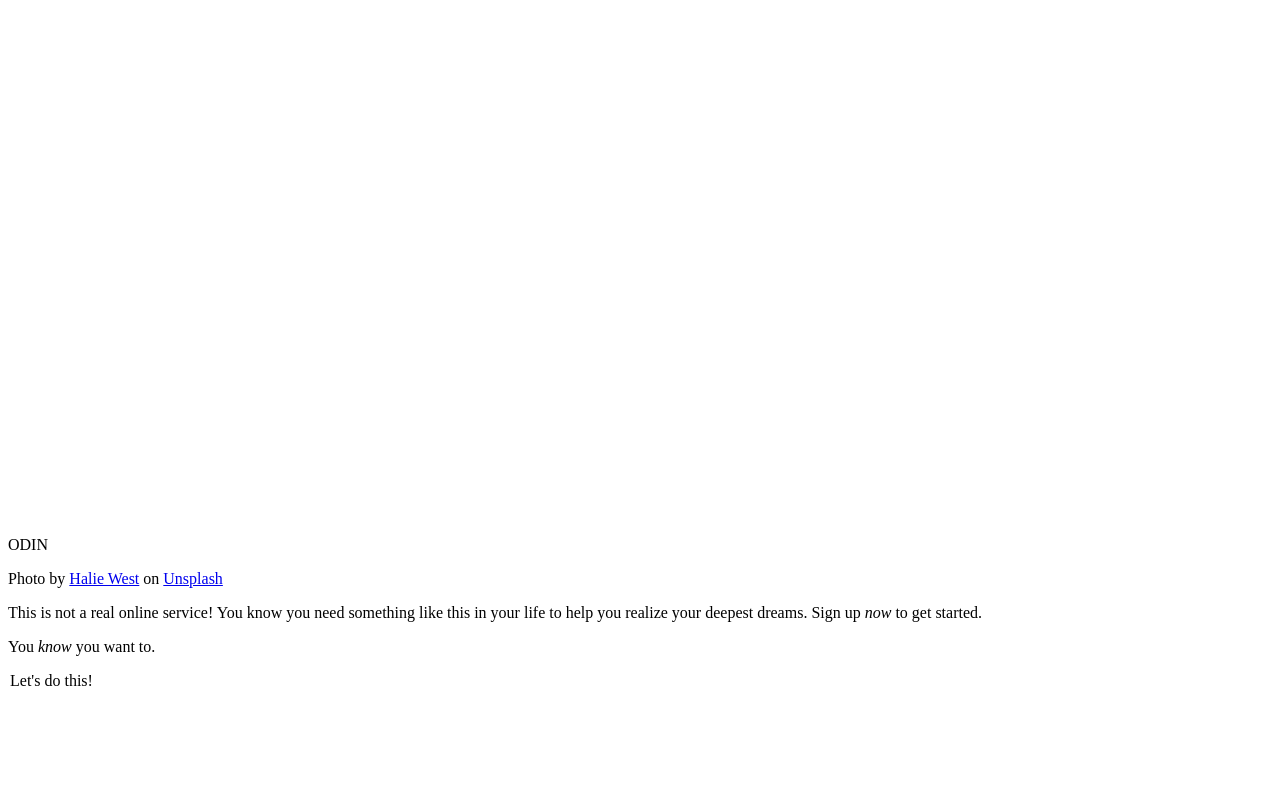
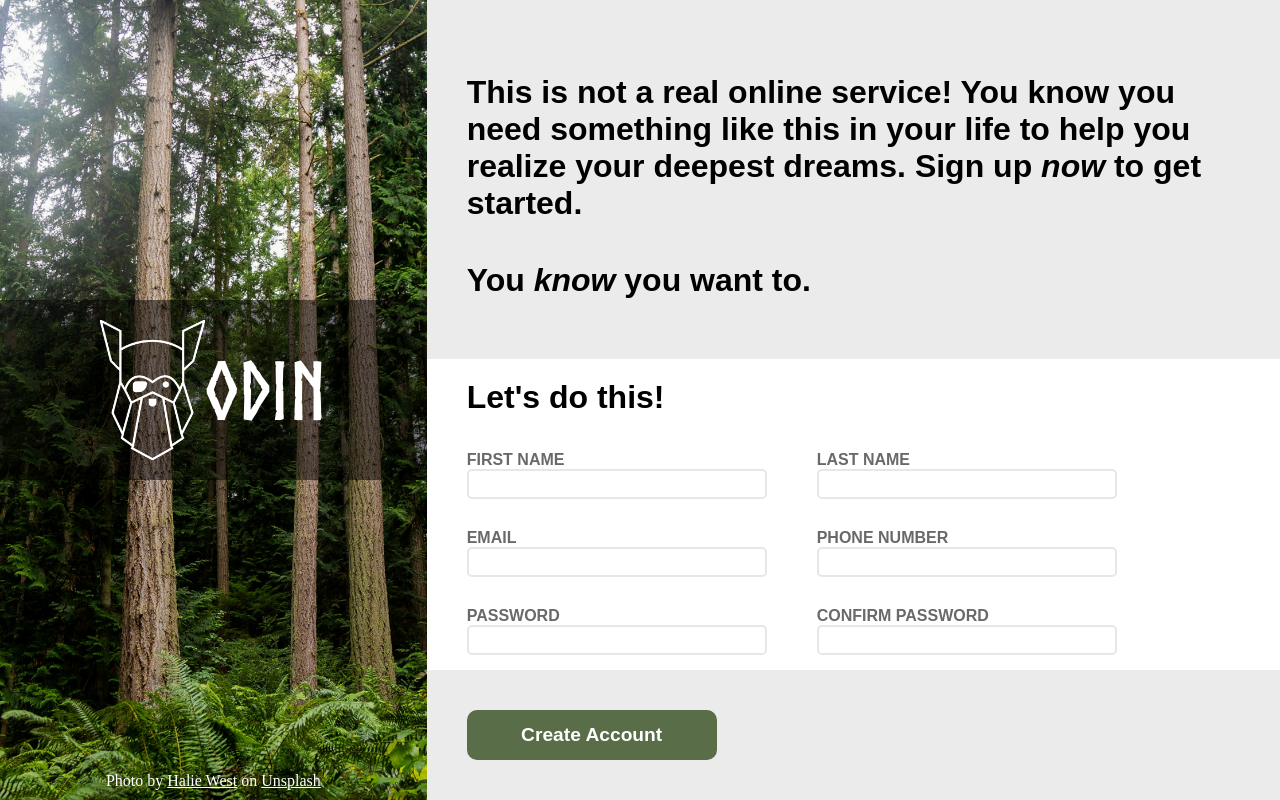
Before and after one commit to treadingStone/odin-sign-up-form, a plain HTML site: page index.html in a window 1280 px wide. Drawn offline with Linux system fonts and the light colour scheme.

Commit message:
add form and layout

```diff
--- a/index.html
+++ b/index.html
@@ -8,22 +8,58 @@
         <script src="script.js" async defer></script>
     </head>
     <body>
-        <div>
-            <div>
-                <img src="/resources/odin-lined.png">
+        <div class="side">
+            <div class="spacer"></div>
+            <div class="logo">
+                <img src="resources/odin-lined.png">
                 <p>ODIN</p>
             </div>
-            Photo by <a href="https://unsplash.com/@haliewestphoto?utm_content=creditCopyText&utm_medium=referral&utm_source=unsplash">Halie West</a> on <a href="https://unsplash.com/photos/green-and-brown-trees-under-blue-sky-during-daytime-bTzpau9mKT4?utm_content=creditCopyText&utm_medium=referral&utm_source=unsplash">Unsplash</a>
+            <p class="credit">
+                Photo by <a href="https://unsplash.com/@haliewestphoto?utm_content=creditCopyText&utm_medium=referral&utm_source=unsplash">Halie West</a> on <a href="https://unsplash.com/photos/green-and-brown-trees-under-blue-sky-during-daytime-bTzpau9mKT4?utm_content=creditCopyText&utm_medium=referral&utm_source=unsplash">Unsplash</a>
+            </p>
         </div>
-        <div>
-            <div>
+        <div class="main">
+            <div class="hero">
+                <div></div>
                 <p>This is not a real online service! You know you need something like this in your life to help you realize your deepest dreams. Sign up <i>now</i> to get started.</p>
                 <p>You <i>know</i> you want to.</p>
             </div>
             <div>
                 <form>
                     <legend>Let's do this!</legend>
-
+                    <fieldset>
+                        <section>
+                            <div>
+                                <label for="first_name">FIRST NAME</label>
+                                <input type="text" id="first_name">
+                            </div>
+                            <div>
+                                <label for="last_name">LAST NAME</label>
+                                <input type="text" id="last_name">
+                            </div>
+                        </section>
+                        <section>
+                            <div>
+                                <label for="email">EMAIL</label>
+                                <input type="email" id="email">
+                            </div>
+                            <div>
+                                <label for="phone">PHONE NUMBER</label>
+                                <input type="tel" id="phone">
+                            </div>
+                        </section>
+                        <section>
+                            <div>
+                                <label for="pw">PASSWORD</label>
+                                <input type="password" id="pw">
+                            </div>
+                            <div>
+                                <label for="pw_confirm">CONFIRM PASSWORD</label>
+                                <input type="password" id="pw_confirm">
+                            </div>
+                        </section>
+                    </fieldset>
+                    <button type="submit">Create Account</button>
                 </form>
             </div>
         </div>
--- a/style.css
+++ b/style.css
@@ -0,0 +1,139 @@
+@font-face {
+    font-family: Norse-Bold;
+    src: url(resources/Norse-Bold.otf);
+}
+
+* {
+    margin: 0;
+    padding: 0;
+    box-sizing: border-box;
+}
+
+:root {
+    height: 100%;
+}
+
+body {
+    display: flex;
+    height: 100%;
+}
+
+.side {
+    display: flex;
+    flex-direction: column;
+    justify-content: center;
+    flex: 1;
+    background-image: url(resources/image.jpg);
+    background-repeat: no-repeat;
+    background-size: cover;
+}
+
+.spacer {
+    height: 300px;
+}
+
+.logo {
+    display: flex;
+    justify-content: center;
+    align-items: center;
+    background-color: rgba(0, 0, 0, 0.5);
+    padding: 20px;
+}
+
+.logo img {
+    height: 140px;
+    width: auto;
+}
+
+.logo p {
+    color: white;
+    font-family: Norse-Bold;
+    font-size: 5rem;
+}
+
+.credit {
+    color: white;
+    text-align: center;
+    margin-top: auto;
+    padding: 10px;
+}
+
+a {
+    color: white;
+}
+
+.main {
+    background-color: rgb(235, 235, 235);
+    display: flex;
+    flex-direction: column;
+    flex: 2;
+}
+
+.hero {
+    display: flex;
+    flex-direction: column;
+    font-weight: bold;
+    font-size: 2rem;
+    font-family: sans-serif;
+    height: 480px;
+    padding: 40px;
+}
+
+.hero div {
+    height: 100%;
+}
+
+.hero p {
+    max-width: 980px;
+    padding: 20px 0;
+}
+
+legend {
+    font-family: sans-serif;
+    font-weight: bold;
+    font-size: 2rem;
+    padding: 20px 40px;
+    background-color: white;
+}
+
+fieldset {
+    border: none;
+    background-color: white;
+    padding: 0 40px;
+}
+
+section {
+    display: flex;
+    padding: 15px 0;
+    gap: 50px;
+}
+
+section div {
+    display: flex;
+    flex-direction: column;
+}
+
+label {
+    font-weight: bold;
+    font-family: sans-serif;
+    color: dimgrey;
+}
+
+input {
+    height: 30px;
+    width: 300px;
+    border: 2px solid #E5E7EB;
+    border-radius: 5px;
+}
+
+button {
+    background-color: #596D48;
+    color: white;
+    margin: 40px;
+    width: 250px;
+    height: 50px;
+    font-weight: bold;
+    font-size: 1.2rem;
+    border: none;
+    border-radius: 10px;
+}
```
